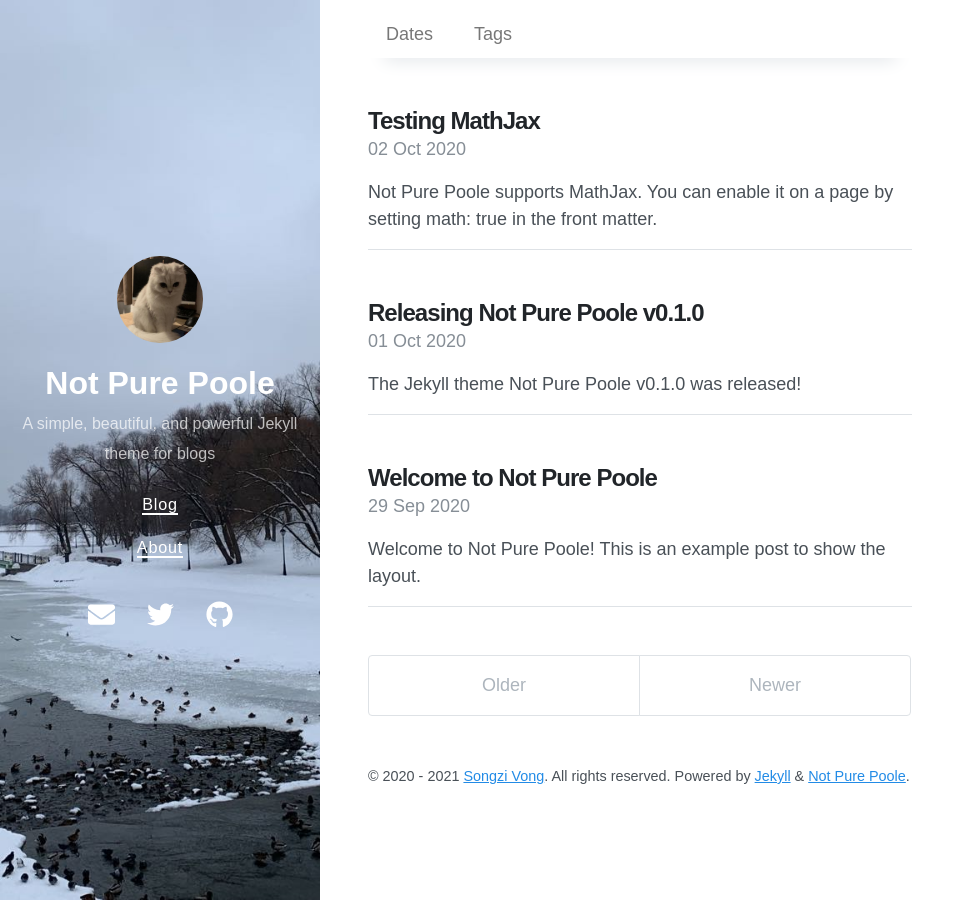
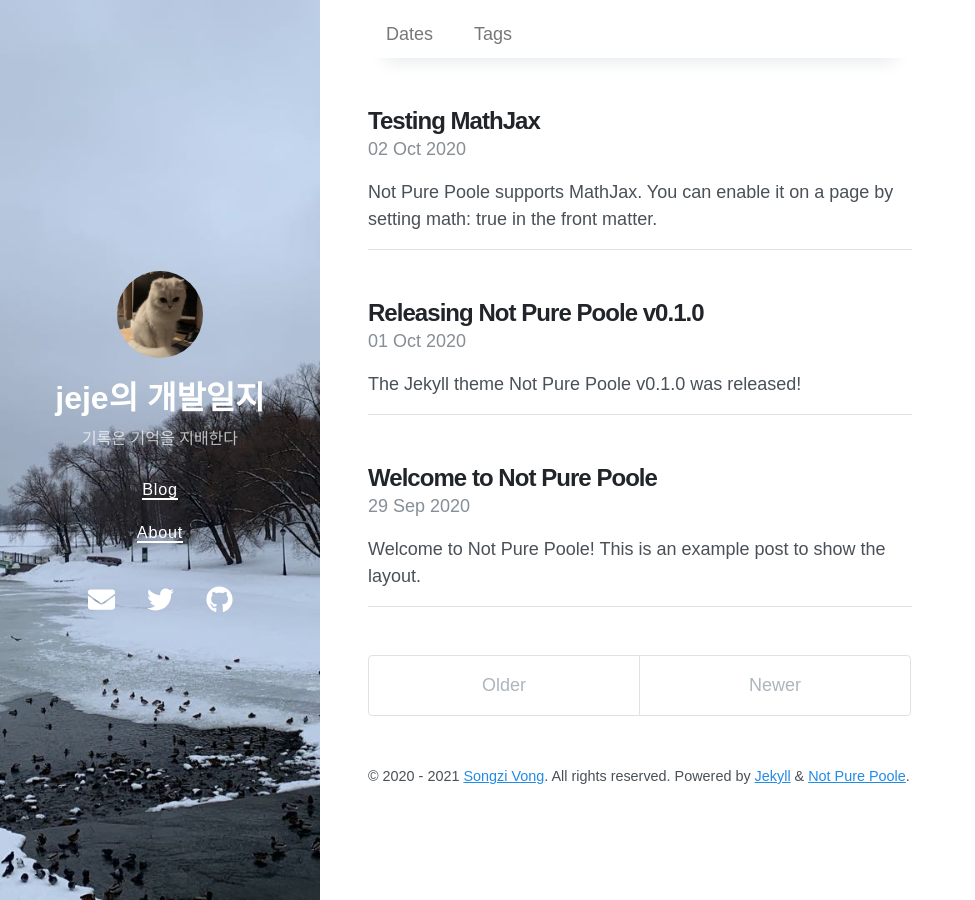
Before and after one commit to JeJe910/JeJe910.github.io, a Jekyll site: the page built from index.html, in a window 1280 px wide. Shown: the whole page, without its empty margins (0-975 px from the left). Built offline with Jekyll 4.4.1, drawn with Linux system fonts in a browser that asks for light colours; nearby versions of some CDN libraries; the list of posts is cut into pages by our own code.

Commit message:
Update _config.yml

```diff
--- a/_config.yml
+++ b/_config.yml
@@ -1,6 +1,6 @@
 # Setup
-title: Not Pure Poole
-description: A simple, beautiful, and powerful Jekyll theme for blogs
+title: jeje의 개발일지
+description: 기록은 기억을 지배한다
 url: https://jeje910.github.io
 avatar: /avatar.jpeg
 paginate: 5
```
